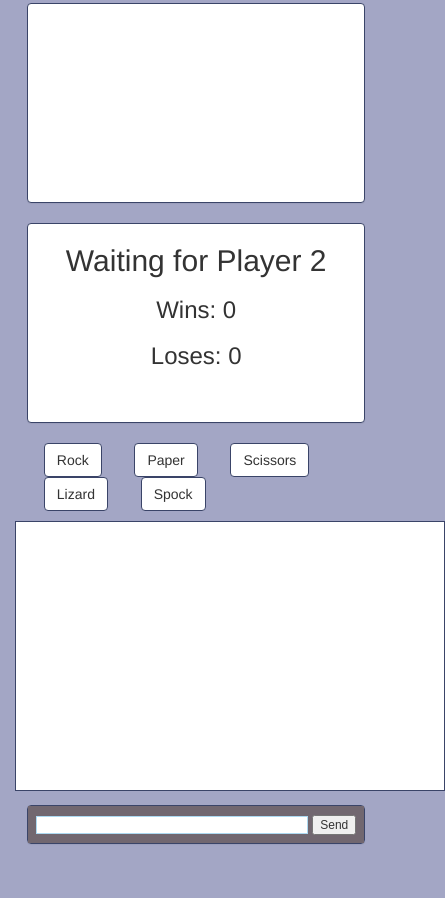
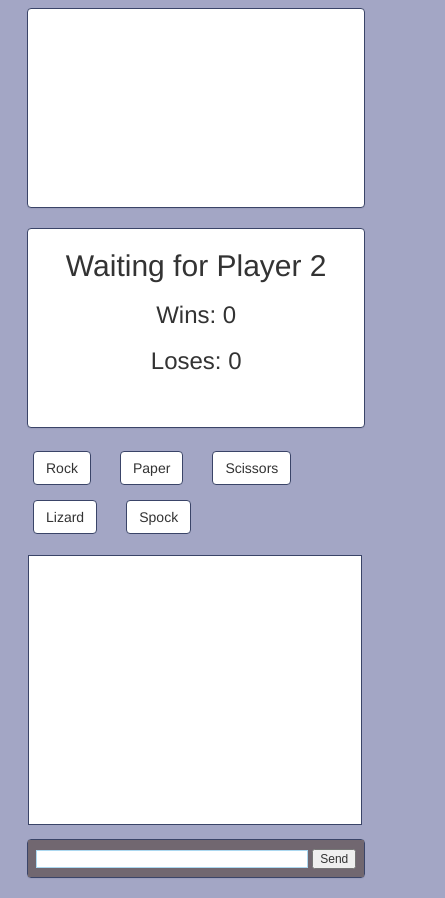
Before and after one commit to nathan25maloney/RPS-Multiplayer, a plain HTML site: page index.html in a window 390 px wide. Shown: the part 465-1363 px from the top of the page, 445 px wide, since content can reach past the window. Before the commit the page ends 1329 px from the top, so only its background shows below. Drawn offline with nearby package versions, Linux system fonts and the light colour scheme; no server answers.

Commit message:
sizing fixes

```diff
--- a/assets/css/style.css
+++ b/assets/css/style.css
@@ -69,7 +69,7 @@ a {
     padding: 10px;
     background: #fff;
     height: 270px;
-    width: 430px;
+    width: 93%;
     border: 1px solid #3a4468;
     overflow: auto;
 }
@@ -106,7 +106,7 @@ em {
 }
 
 
-@media (max-width: 1180px){
+@media (max-width: 1200px){
 .btn-default {
     margin-left: 4%;
 }
@@ -117,3 +117,9 @@ em {
     margin-left: 8%;
 }
 }
+
+@media (max-width: 625px){
+.btn-default {
+    margin: 1% 2% 3% 5%;
+}
+}
```
